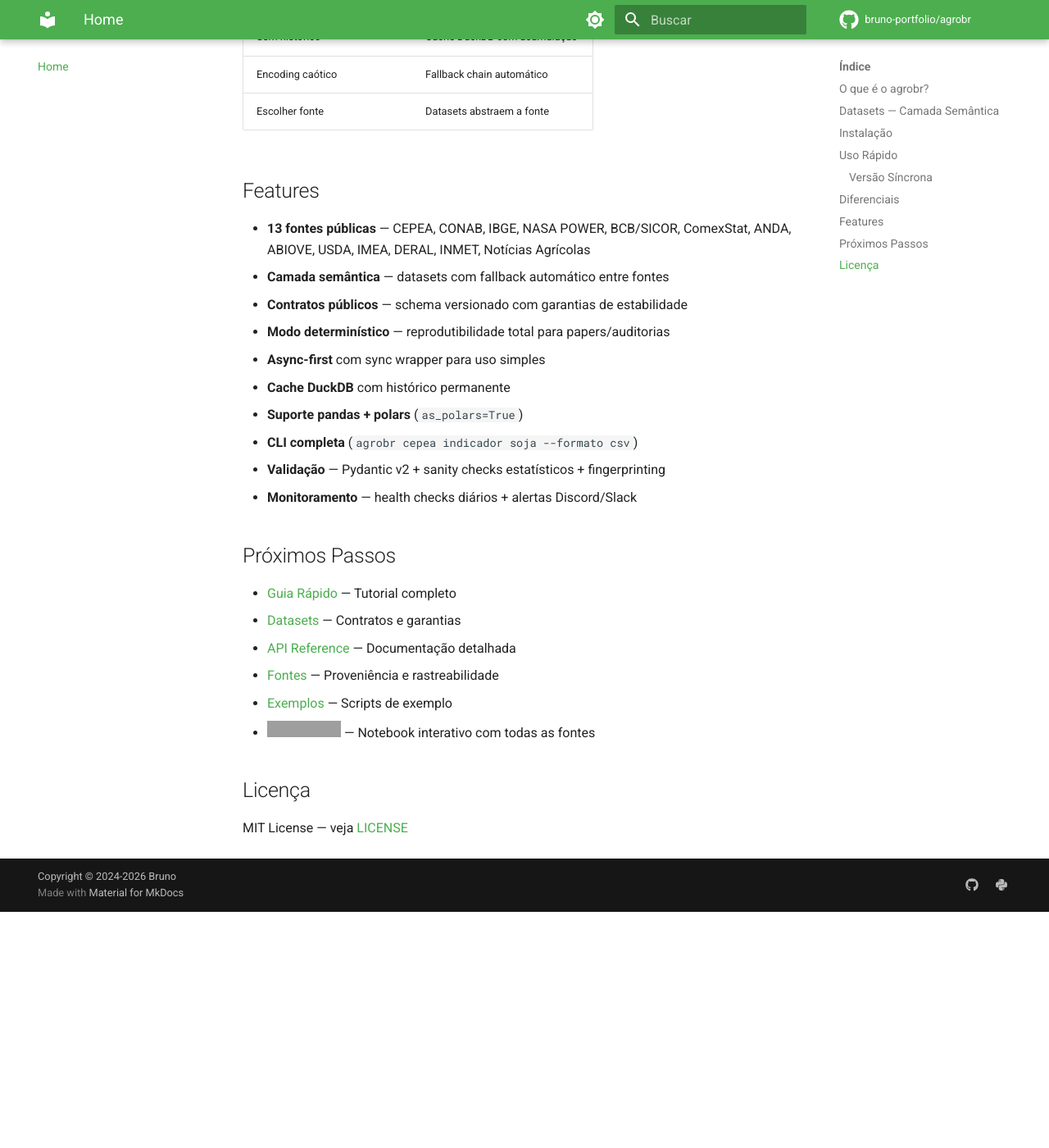
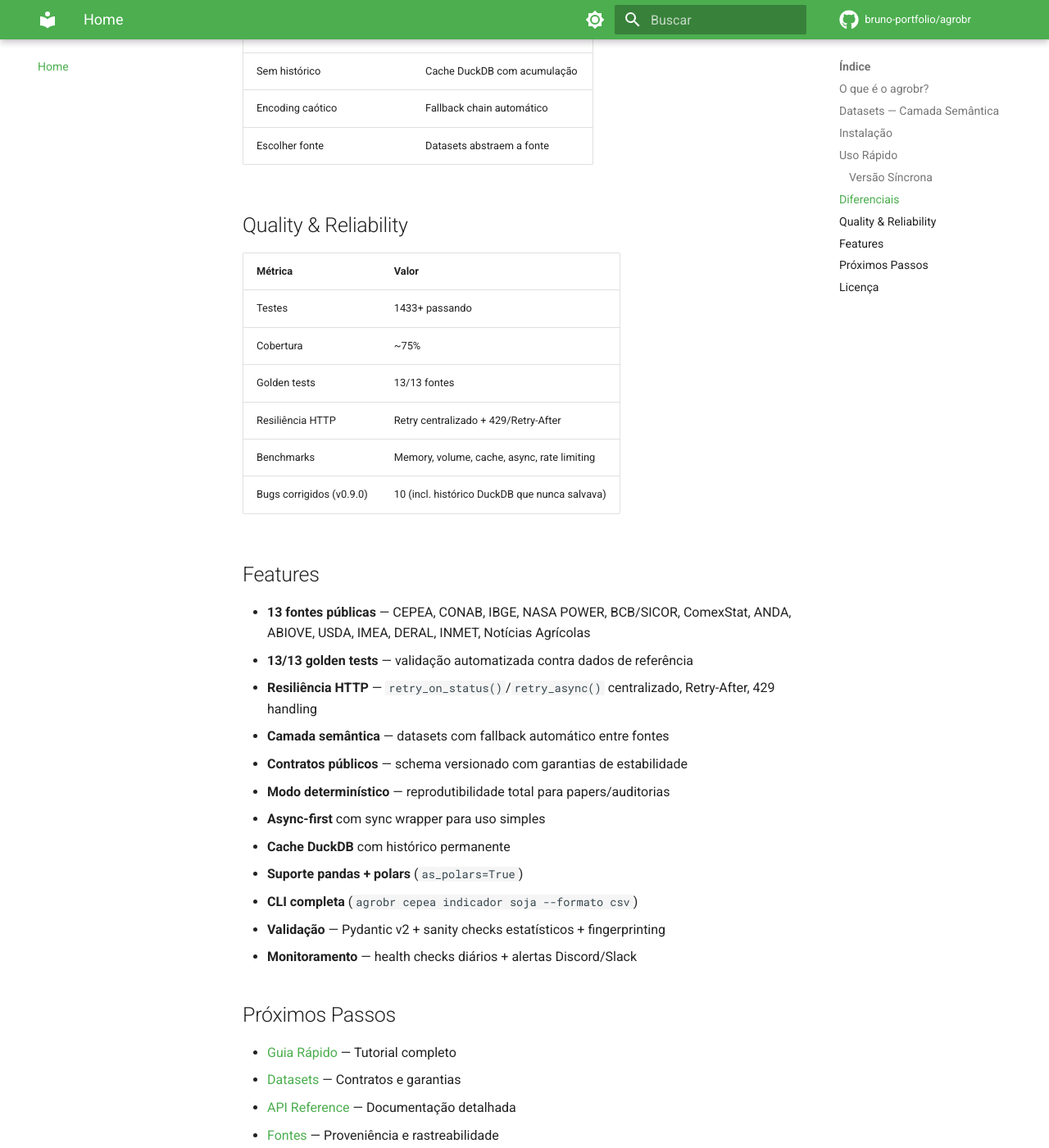
Before and after one commit to bruno-portfolio/agrobr, an MkDocs documentation site: the page built from docs/index.md, in a window 1280 px wide and 1400 px high, scrolled down 2637 px. Shown: the whole window at 82% size. Built offline with MkDocs 1.6.1 and Material for MkDocs 9.7.7, drawn with Linux system fonts in a browser that asks for light colours; comment, search, counter and statistics services are not loaded; before the commit the page ends 3749 px from its top, so only the background shows below that; some of the changed text lies outside the part shown; grey boxes are pictures that could not be loaded.

```diff
--- a/agrobr/__init__.py
+++ b/agrobr/__init__.py
@@ -2,7 +2,7 @@
 
 from __future__ import annotations
 
-__version__ = "0.8.0"
+__version__ = "0.9.0"
 __author__ = "Bruno"
 
 from agrobr import (
--- a/docs/index.md
+++ b/docs/index.md
@@ -11,6 +11,8 @@
 
 Infraestrutura Python para dados agrícolas brasileiros com **camada semântica** sobre 13 fontes públicas.
 
+**v0.9.0** — 1433+ testes | ~75% cobertura | 13/13 golden tests | resiliência HTTP completa
+
 - **CEPEA/ESALQ**: 20 indicadores de preços (soja, milho, boi, café, algodão, trigo, arroz, açúcar, etanol, frango, suíno, leite, laranja)
 - **CONAB**: Safras, balanço oferta/demanda, custos de produção e série histórica
 - **IBGE/SIDRA**: PAM (anual) e LSPA (mensal)
@@ -97,9 +99,22 @@ df = nasa_power.clima_uf('MT', ano=2025)
 | Encoding caótico | Fallback chain automático |
 | Escolher fonte | Datasets abstraem a fonte |
 
+## Quality & Reliability
+
+| Métrica | Valor |
+|---------|-------|
+| Testes | 1433+ passando |
+| Cobertura | ~75% |
+| Golden tests | 13/13 fontes |
+| Resiliência HTTP | Retry centralizado + 429/Retry-After |
+| Benchmarks | Memory, volume, cache, async, rate limiting |
+| Bugs corrigidos (v0.9.0) | 10 (incl. histórico DuckDB que nunca salvava) |
+
 ## Features
 
 - **13 fontes públicas** — CEPEA, CONAB, IBGE, NASA POWER, BCB/SICOR, ComexStat, ANDA, ABIOVE, USDA, IMEA, DERAL, INMET, Notícias Agrícolas
+- **13/13 golden tests** — validação automatizada contra dados de referência
+- **Resiliência HTTP** — `retry_on_status()`/`retry_async()` centralizado, Retry-After, 429 handling
 - **Camada semântica** — datasets com fallback automático entre fontes
 - **Contratos públicos** — schema versionado com garantias de estabilidade
 - **Modo determinístico** — reprodutibilidade total para papers/auditorias
--- a/pyproject.toml
+++ b/pyproject.toml
@@ -4,7 +4,7 @@ build-backend = "hatchling.build"
 
 [project]
 name = "agrobr"
-version = "0.8.0"
+version = "0.9.0"
 description = "Dados agrícolas brasileiros em uma linha de código"
 readme = "README.md"
 license = "MIT"
```
Also changed, not shown: other parts of docs/index.md (+1 -1 lines), CHANGELOG.md (+35 -1 lines), README.md (+37 -24 lines), release_notes.md (added, +62 -0 lines), 2 other files.
